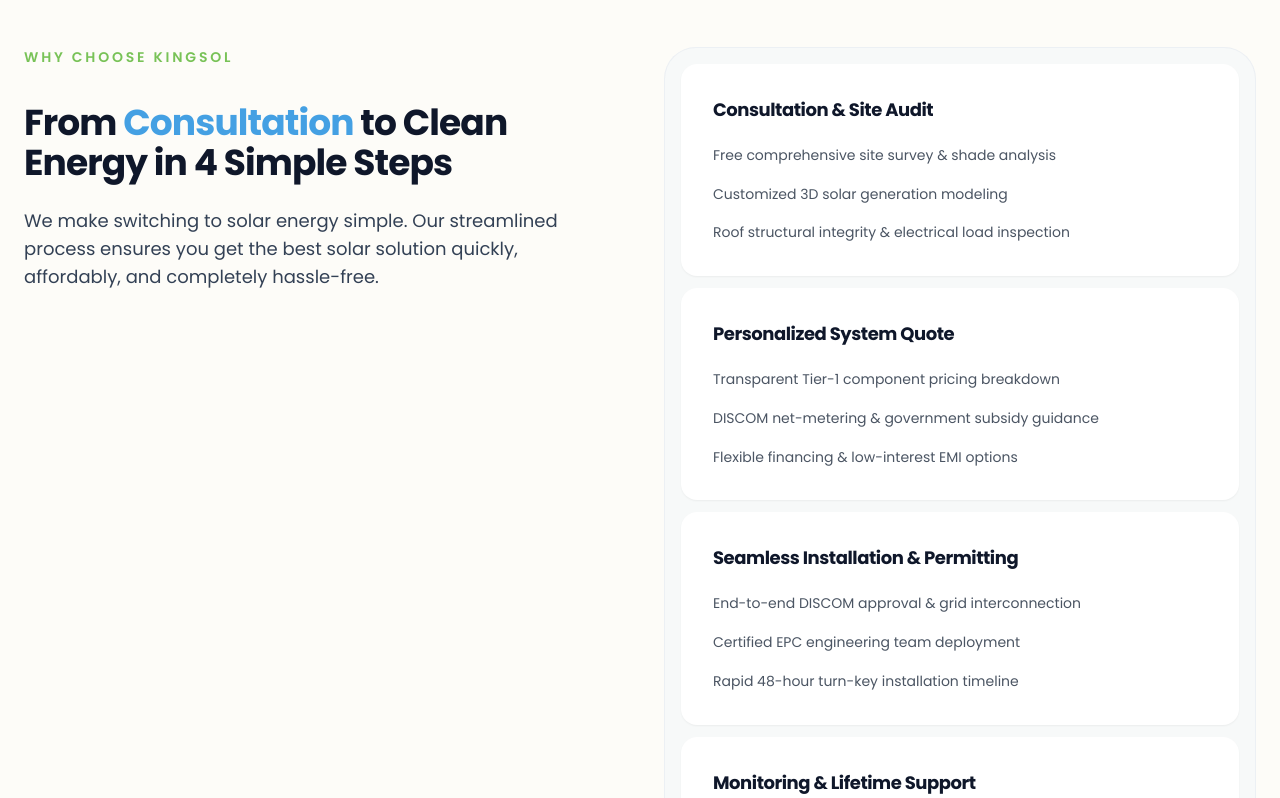
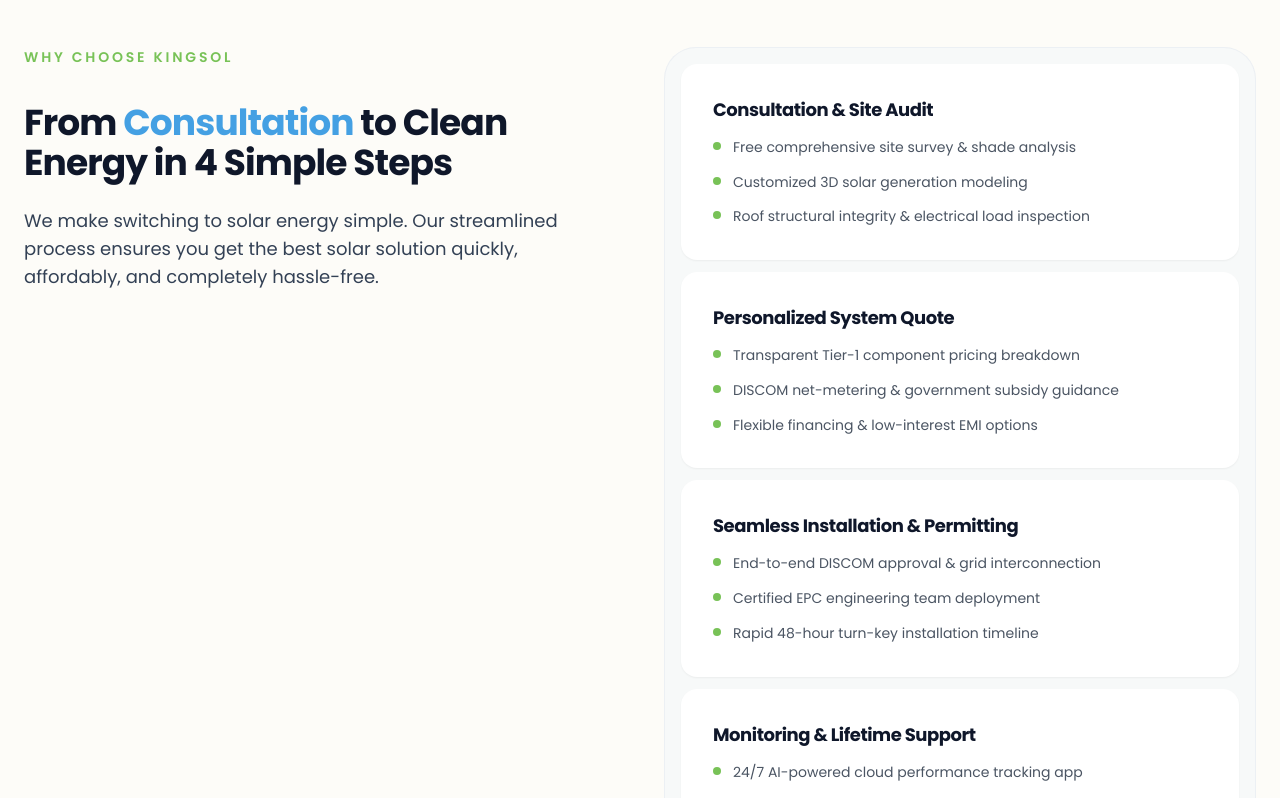
Before and after one commit to NachiketNikam04/kingsol-website-main, a React (Vite) app in the folder client/: page / in a window 1280 px wide. Shown: the part 3200-3998 px from the top of the page. Built offline with nearby package versions, Linux system fonts and the light colour scheme; no server answers.

Commit message:
card size change-3

```diff
--- a/client/src/components/WhyChooseUsSection.tsx
+++ b/client/src/components/WhyChooseUsSection.tsx
@@ -154,11 +154,13 @@
                 </h3>
 
                 {/* Compact List Items */}
-                <ul className="flex flex-col gap-2">
+                <ul className="flex flex-col gap-3">
                   {step.features?.map((feature, idx) => (
-                    <li key={idx} className="mt-2 text-gray-600 font-montserrat text-sm leading-relaxed flex-1">
-                      <span className="w-1.5 h-1.5 rounded-full bg-brand-green shrink-0" />
-                      <span>{feature}</span>
+                    <li key={idx} className="flex items-start gap-3 text-gray-600 font-poppins text-sm leading-relaxed">
+                      {/* The Bullet Dot */}
+                      <span className="w-2 h-2 mt-1.5 rounded-full bg-brand-green shrink-0 block" />
+                      {/* The Text */}
+                      <span className="flex-1">{feature}</span>
                     </li>
                   ))}
                 </ul>
```
